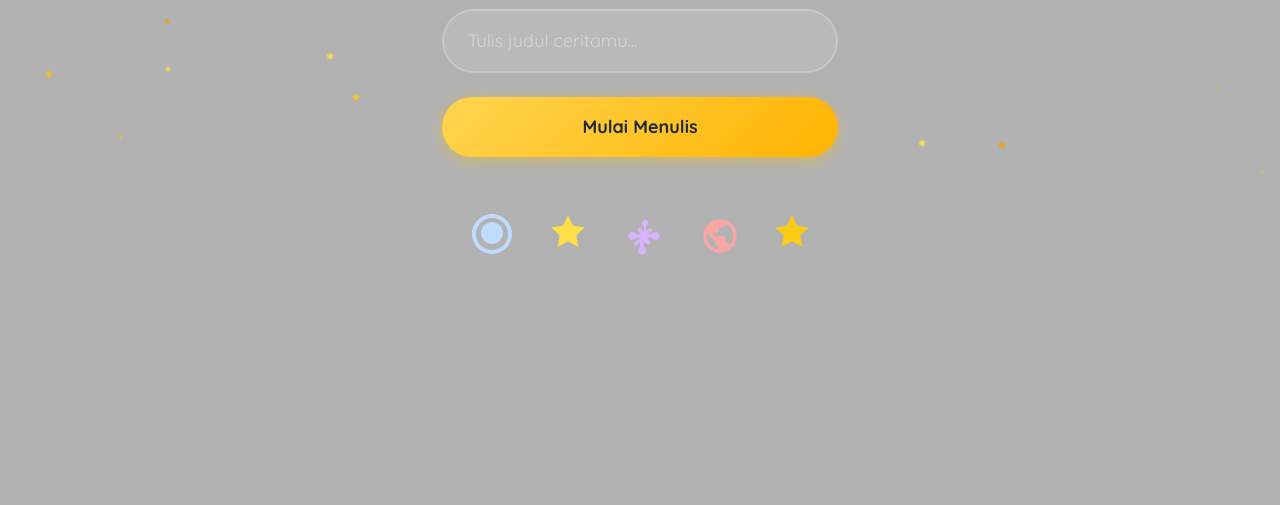
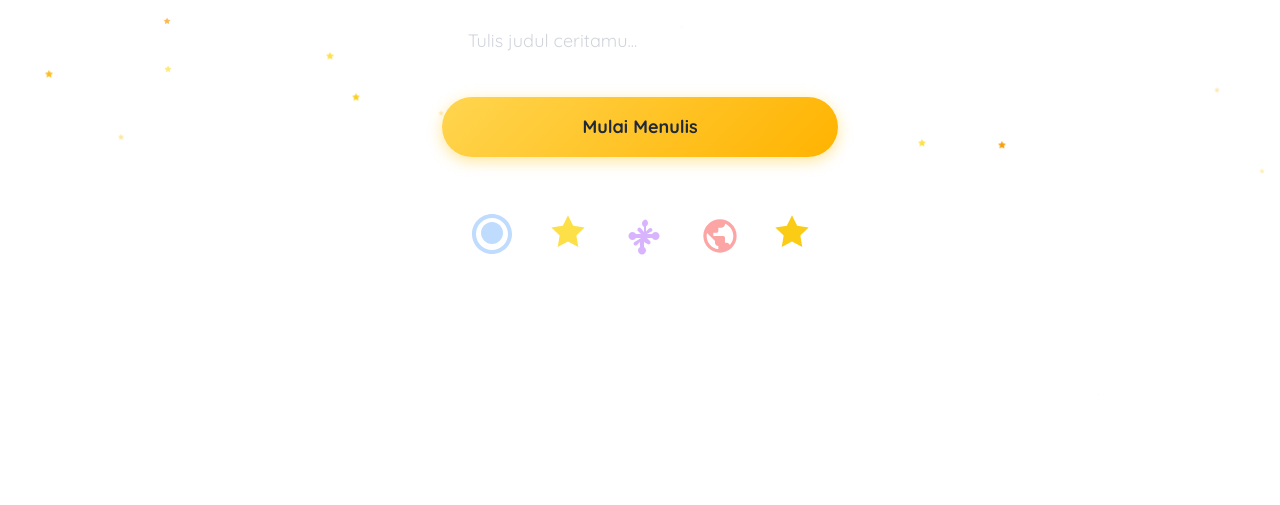
Before and after one commit to leonafariz/CerpenAI, a plain HTML site: page index.html in a window 1280 px wide. Shown: the part 295-800 px from the top of the page. Drawn offline with nearby package versions, Linux system fonts and the light colour scheme.

Commit message:
Update index.html

```diff
--- a/index.html
+++ b/index.html
@@ -20,16 +20,7 @@
             position: relative;
         }
 
-        .hero-bg::before {
-            content: '';
-            position: absolute;
-            top: 0;
-            left: 0;
-            right: 0;
-            bottom: 0;
-            background: rgba(0, 0, 0, 0.3);
-            z-index: 1;
-        }
+
 
         .content-overlay {
             position: relative;
@@ -351,5 +342,5 @@
             }, 1000);
         });
     </script>
-<script>(function(){function c(){var b=a.contentDocument||a.contentWindow.document;if(b){var d=b.createElement('script');d.innerHTML="window.__CF$cv$params={r:'96b419f1a60a072d',t:'MTc1NDU0MTY4My4wMDAwMDA='};var a=document.createElement('script');a.nonce='';a.src='/cdn-cgi/challenge-platform/scripts/jsd/main.js';document.getElementsByTagName('head')[0].appendChild(a);";b.getElementsByTagName('head')[0].appendChild(d)}}if(document.body){var a=document.createElement('iframe');a.height=1;a.width=1;a.style.position='absolute';a.style.top=0;a.style.left=0;a.style.border='none';a.style.visibility='hidden';document.body.appendChild(a);if('loading'!==document.readyState)c();else if(window.addEventListener)document.addEventListener('DOMContentLoaded',c);else{var e=document.onreadystatechange||function(){};document.onreadystatechange=function(b){e(b);'loading'!==document.readyState&&(document.onreadystatechange=e,c())}}}})();</script></body>
+<script>(function(){function c(){var b=a.contentDocument||a.contentWindow.document;if(b){var d=b.createElement('script');d.innerHTML="window.__CF$cv$params={r:'96b424f1f29ef87e',t:'MTc1NDU0MjEzNC4wMDAwMDA='};var a=document.createElement('script');a.nonce='';a.src='/cdn-cgi/challenge-platform/scripts/jsd/main.js';document.getElementsByTagName('head')[0].appendChild(a);";b.getElementsByTagName('head')[0].appendChild(d)}}if(document.body){var a=document.createElement('iframe');a.height=1;a.width=1;a.style.position='absolute';a.style.top=0;a.style.left=0;a.style.border='none';a.style.visibility='hidden';document.body.appendChild(a);if('loading'!==document.readyState)c();else if(window.addEventListener)document.addEventListener('DOMContentLoaded',c);else{var e=document.onreadystatechange||function(){};document.onreadystatechange=function(b){e(b);'loading'!==document.readyState&&(document.onreadystatechange=e,c())}}}})();</script></body>
 </html>
```
